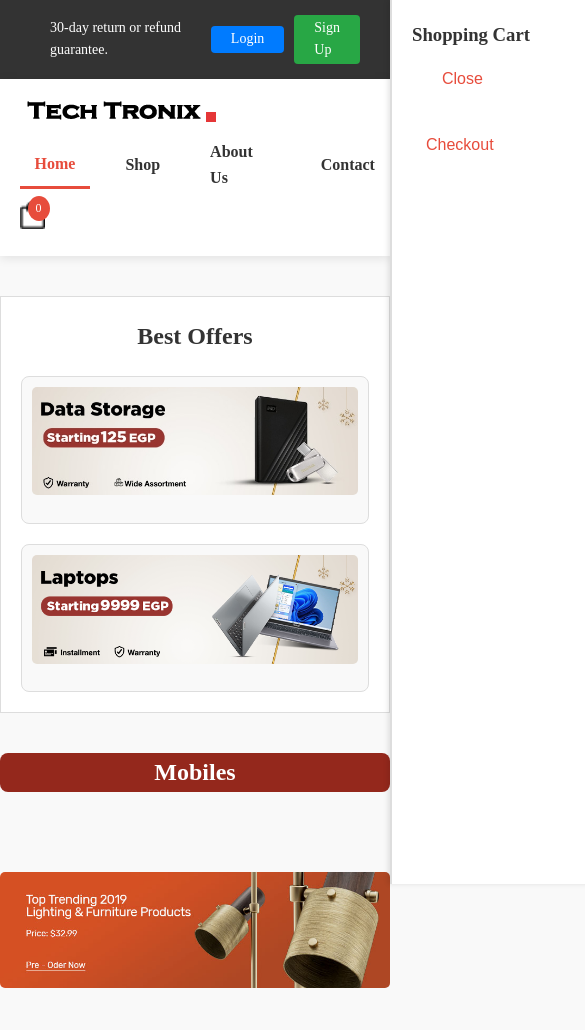
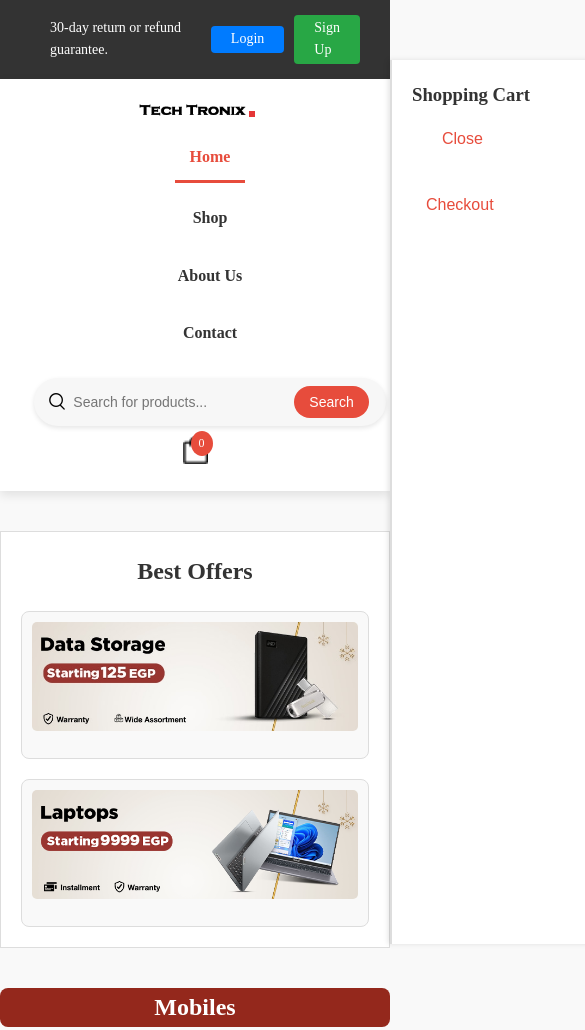
Before and after one commit to MahmoudEissaM/E-Commerce, a website: page index.html in a window 390 px wide. Shown: the top 1030 px of the page, 585 px wide, since content can reach past the window. Drawn offline with Linux system fonts and the light colour scheme; some packages are replaced by stand-ins of ours; no server answers; a script that the page names is missing; files whose address does not match are found by name.

Commit message:
Make The Site Responsing By Using Media Query To Improve User Experience

```diff
--- a/css/shop.css
+++ b/css/shop.css
@@ -79,16 +79,16 @@ body {
 
 
 
-/* =======================header ========================== */
+/* =======================Header========================== */
 
-
-
-
-/* تنسيق الـ header */
+/* =======================Header========================== */
 header {
     background-color: #fff;
     padding: 20px 0;
-    box-shadow: 0 2px 10px rgba(0, 0, 0, 0.1);
+    box-shadow: 0 4px 10px rgba(0, 0, 0, 0.1);
+    position: sticky;
+    top: 0;
+    z-index: 1000;
 }
 
 .container {
@@ -114,7 +114,9 @@ header {
 .nav {
     display: flex;
     align-items: center;
-    gap: 20px;
+    gap: 30px;
+    flex-wrap: wrap;
+    justify-content: center;
 }
 
 .nav a {
@@ -129,11 +131,11 @@ header {
 
 .nav a:hover,
 .nav a.active {
-    color: #e53637;
+    color: #e74c3c;
 }
 
 .nav a.active {
-    border-bottom: 3px solid #e53637;
+    border-bottom: 3px solid #e74c3c;
 }
 
 .search-container {
@@ -143,7 +145,7 @@ header {
     border-radius: 25px;
     padding: 8px 15px;
     box-shadow: 0 2px 5px rgba(0, 0, 0, 0.1);
-    width: 300px;
+    width: 250px;
     transition: width 0.3s ease;
 }
 
@@ -161,19 +163,141 @@ header {
 }
 
 #searchButton {
-    background-color: #e53637;
+    background-color: #e74c3c;
     color: white;
     border: none;
     padding: 8px 15px;
     cursor: pointer;
     font-size: 14px;
     border-radius: 25px;
-    transition: background-color 0.3s ease;
 }
 
 #searchButton:hover {
     background-color: #c0392b;
 }
+
+.header-options {
+    display: flex;
+    align-items: center;
+    gap: 20px;
+}
+
+.cart {
+    position: relative;
+    cursor: pointer;
+}
+
+.cart img {
+    width: 25px;
+    height: auto;
+}
+
+.cart-count {
+    position: absolute;
+    top: -5px;
+    right: -5px;
+    background-color: #e74c3c;
+    color: white;
+    font-size: 12px;
+    padding: 3px 8px;
+    border-radius: 50%;
+}
+
+
+
+
+/* =======================cart========================== */
+.cart-container {
+    position: fixed;
+    right: 0;
+    top: 60px;
+    width: 350px;
+    height: 100%;
+    background-color: white;
+    border-left: 2px solid #ddd;
+    padding: 20px;
+    transform: translateX(100%);
+    transition: transform 0.3s ease;
+    box-shadow: -2px 0 5px rgba(0, 0, 0, 0.1);
+    z-index: 9999;
+}
+
+.cart-container.show {
+    transform: translateX(0);
+}
+
+#cart-container.show {
+    right: 0;
+}
+
+#cart-container ul {
+    list-style: none;
+    padding: 10px;
+}
+
+#cart-container li {
+    display: flex;
+    justify-content: space-between;
+    align-items: center;
+    margin-bottom: 10px;
+    border-bottom: 1px solid #ccc;
+    padding-bottom: 10px;
+}
+
+#cart-container li img {
+    max-width: 40px;
+    border-radius: 5px;
+}
+
+#cart-container button {
+    background: none;
+    border: none;
+    cursor: pointer;
+    color: #e74c3c;
+    font-size: 16px;
+}
+
+.close-cart {
+    background-color: #ff0000;
+    color: white;
+    border: none;
+    padding: 10px 20px;
+    cursor: pointer;
+    font-size: 14px;
+    border-radius: 5px;
+    margin: 10px;
+
+}
+
+
+.header-options {
+    display: flex;
+    align-items: center;
+    gap: 20px;
+}
+
+.cart {
+    position: relative;
+    cursor: pointer;
+}
+
+.cart img {
+    width: 25px;
+    height: auto;
+}
+
+.cart-count {
+    position: absolute;
+    top: -5px;
+    right: -5px;
+    background-color: #e74c3c;
+    color: white;
+    font-size: 12px;
+    padding: 3px 8px;
+    border-radius: 50%;
+}
+
+
 
 .header-options {
     display: flex;
@@ -373,3 +497,61 @@ header {
 .close-cart:hover {
     background-color: #cc0000;
 }
+
+
+
+/* ============== Responsive Design ===================== */
+@media (max-width: 1024px) {
+    .nav {
+        gap: 20px;
+    }
+
+    .container {
+        flex-direction: column;
+        align-items: center;
+    }
+
+    .search-container {
+        width: 300px;
+        margin-top: 10px;
+    }
+}
+
+@media (max-width: 768px) {
+    .nav {
+        flex-direction: column;
+        align-items: center;
+        gap: 15px;
+        padding: 10px 0;
+    }
+
+    .search-container {
+        width: 100%;
+        margin-top: 15px;
+    }
+
+    .product-container {
+        grid-template-columns: repeat(3, 1fr);
+    }
+}
+
+@media (max-width: 480px) {
+    .nav {
+        flex-direction: column;
+        align-items: center;
+        gap: 12px;
+    }
+
+    .logo img {
+        width: 120px;
+    }
+
+    .search-container {
+        width: 100%;
+        margin-top: 10px;
+    }
+
+    .product-container {
+        grid-template-columns: 1fr;
+    }
+}
--- a/css/style.css
+++ b/css/style.css
@@ -83,14 +83,14 @@ body {
 
 
 /* =======================Header========================== */
-
-
 header {
     background-color: #fff;
     padding: 20px 0;
-    box-shadow: 0 2px 10px rgba(0, 0, 0, 0.1);
+    box-shadow: 0 4px 10px rgba(0, 0, 0, 0.1);
+    position: sticky;
+    top: 0;
+    z-index: 1000;
 }
-
 
 .container {
     width: 90%;
@@ -102,9 +102,8 @@ header {
     flex-wrap: wrap;
 }
 
-
 .logo img {
-    width: px;
+    width: 150px;
     height: auto;
     transition: transform 0.3s ease;
 }
@@ -113,11 +112,12 @@ header {
     transform: scale(1.1);
 }
 
-
 .nav {
     display: flex;
     align-items: center;
-    gap: 20px;
+    gap: 30px;
+    flex-wrap: wrap;
+    justify-content: center;
 }
 
 .nav a {
@@ -139,7 +139,6 @@ header {
     border-bottom: 3px solid #e74c3c;
 }
 
-
 .search-container {
     display: flex;
     align-items: center;
@@ -147,7 +146,7 @@ header {
     border-radius: 25px;
     padding: 8px 15px;
     box-shadow: 0 2px 5px rgba(0, 0, 0, 0.1);
-    width: 300px;
+    width: 250px;
     transition: width 0.3s ease;
 }
 
@@ -172,13 +171,11 @@ header {
     cursor: pointer;
     font-size: 14px;
     border-radius: 25px;
-
 }
 
 #searchButton:hover {
     background-color: #c0392b;
 }
-
 
 .header-options {
     display: flex;
@@ -211,11 +208,10 @@ header {
 
 
 /* =======================cart========================== */
-
 .cart-container {
     position: fixed;
     right: 0;
-    top: 0;
+    top: 60px;
     width: 350px;
     height: 100%;
     background-color: white;
@@ -224,6 +220,7 @@ header {
     transform: translateX(100%);
     transition: transform 0.3s ease;
     box-shadow: -2px 0 5px rgba(0, 0, 0, 0.1);
+    z-index: 9999;
 }
 
 .cart-container.show {
@@ -565,3 +562,61 @@ button:hover {
     margin-right: 10px;
     font-size: 14px;
 }
+
+
+
+/* ============== Responsive Design ===================== */
+@media (max-width: 1024px) {
+    .nav {
+        gap: 20px;
+    }
+
+    .container {
+        flex-direction: column;
+        align-items: center;
+    }
+
+    .search-container {
+        width: 300px;
+        margin-top: 10px;
+    }
+}
+
+@media (max-width: 768px) {
+    .nav {
+        flex-direction: column;
+        align-items: center;
+        gap: 15px;
+        padding: 10px 0;
+    }
+
+    .search-container {
+        width: 100%;
+        margin-top: 15px;
+    }
+
+    .product-container {
+        grid-template-columns: repeat(3, 1fr);
+    }
+}
+
+@media (max-width: 480px) {
+    .nav {
+        flex-direction: column;
+        align-items: center;
+        gap: 12px;
+    }
+
+    .logo img {
+        width: 120px;
+    }
+
+    .search-container {
+        width: 100%;
+        margin-top: 10px;
+    }
+
+    .product-container {
+        grid-template-columns: 1fr;
+    }
+}
```
Also changed, not shown: img/44.jpeg (added), img/55.jpeg (added), img/66.jpeg (added).
